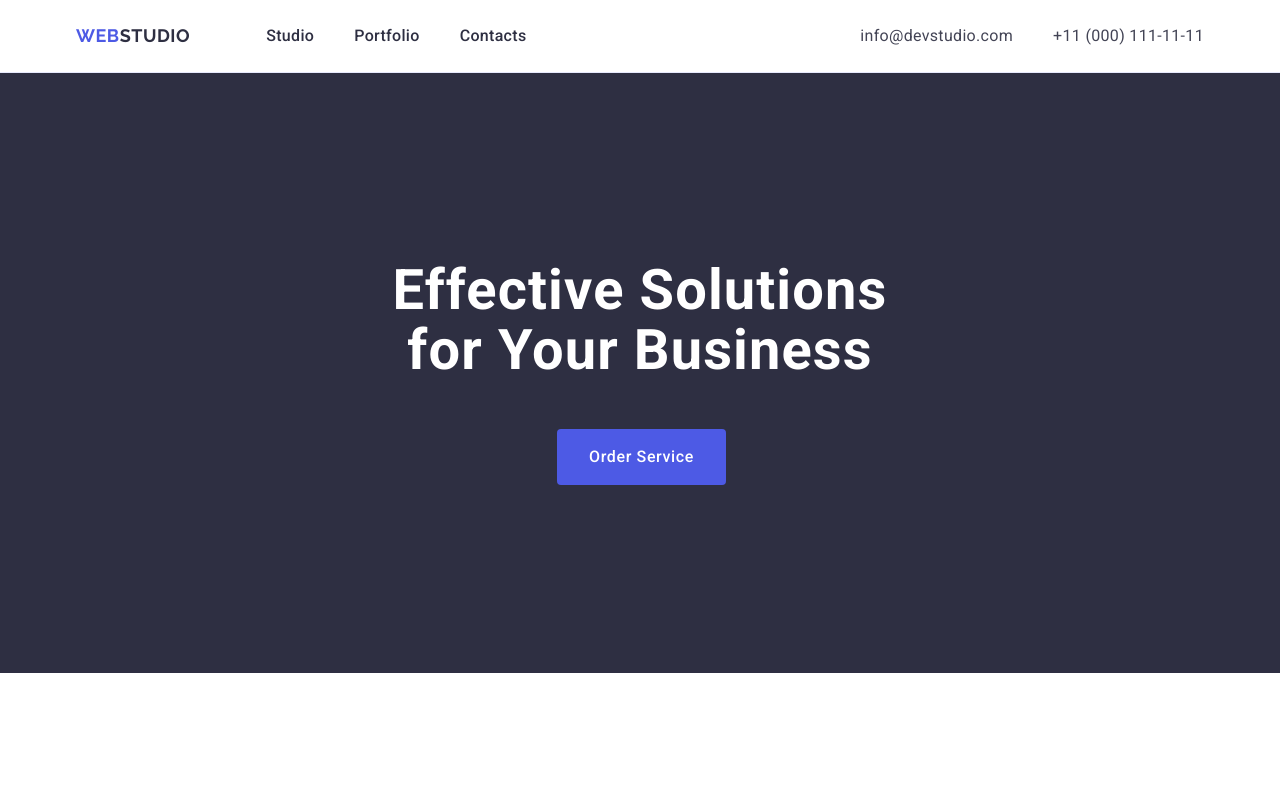
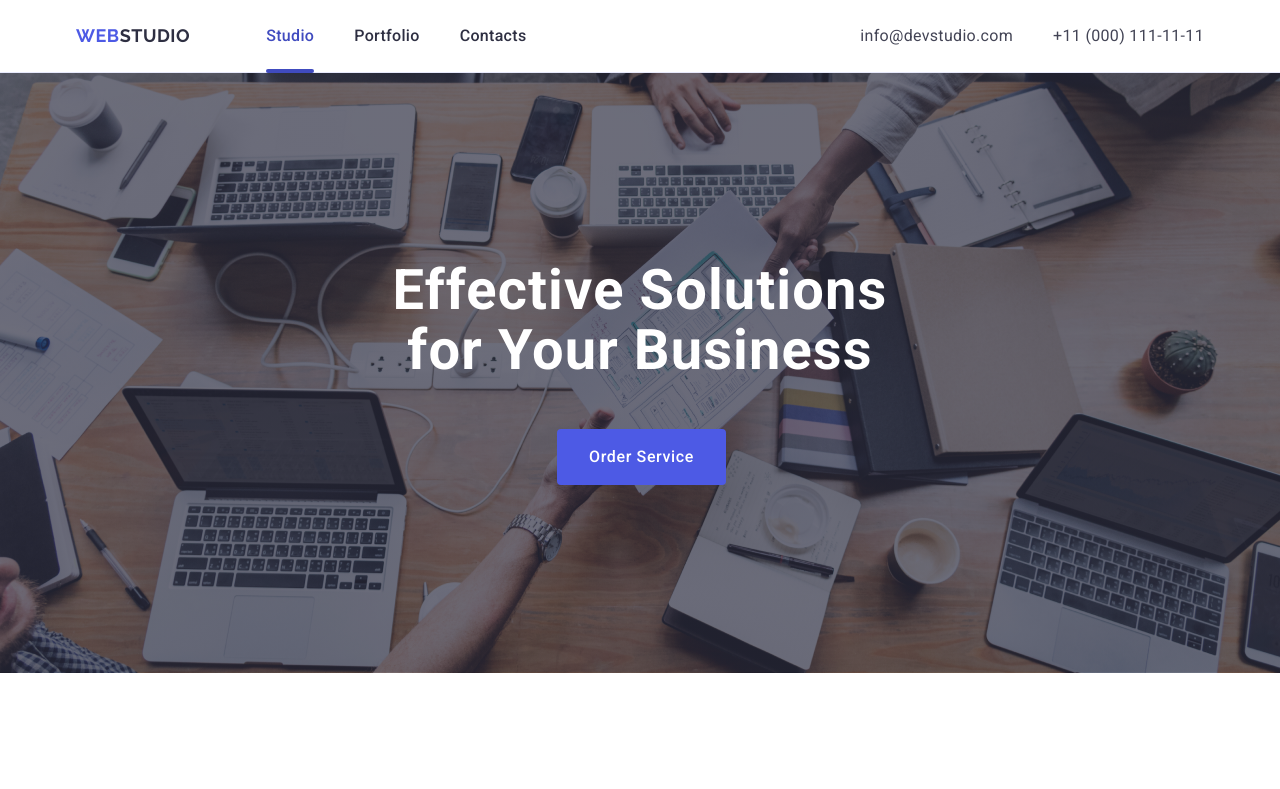
Before and after one commit to angelinasimora/goit-markup-hw-04, a plain HTML site: page index.html in a window 1280 px wide. Shown: the top 789 px of the page. Drawn offline with nearby package versions, Linux system fonts and the light colour scheme.

Commit message:
commit message

```diff
--- a/css/styles.css
+++ b/css/styles.css
@@ -39,6 +39,9 @@ img {
 
 .top-line{
     border-bottom: 1px solid #e7e9fc;
+    box-shadow: 0px 2px 1px rgba(46, 47, 66, 0.08),
+        0px 1px 1px rgba(46, 47, 66, 0.16),
+        0px 1px 6px rgba(46, 47, 66, 0.08);
 }
 
 .header-container{
@@ -88,14 +91,8 @@ img {
     font-size: 16px;
     line-height: 1.5;
     letter-spacing: 0.02em;
-    color: #2e2f42;}
-
-.navigation .link:hover,
-.navigation .link:focus
-{
-    text-decoration:underline ;
+    color: #2e2f42;
 }
-
 
 .navigation-item:hover{
     color: #404bbf;
@@ -104,7 +101,22 @@ img {
 .navigation-item:focus{
     color:#404bbf;
 }
+.navigation-psevdo{
+    position: relative;
+    color:#404bbf;
+    transition: color 250ms cubic-bezier(0.4, 0, 0.2, 1);
+}
 
+.navigation-psevdo::after{
+    content: "";
+    width: 100%;
+    position: absolute;
+    left: 0;
+    bottom: -1px;
+    height: 4px;
+    background-color: #404bbf;
+    border-radius: 2px;
+}
 
 .address{
     font-style: normal;
@@ -126,6 +138,7 @@ img {
     color:#434455;
     display: block;
     padding: 24px 0;
+    transition:color 250ms cubic-bezier(0.4, 0, 0.2, 1);
 }
 
 
@@ -146,6 +159,12 @@ img {
 .hero-title{
     background: #2e2f42;
     padding: 188px 0;
+    background-image:linear-gradient(rgba(46, 47, 66, 0.7), rgba(46, 47, 66, 0.7)),
+    url(../images/people-office.jpg);
+    max-width: 1440px;
+    background-repeat: no-repeat;
+    background-position: center;
+    background-size: cover;
 }
 
 
@@ -178,6 +197,7 @@ img {
     margin-right: 481px;
     min-width: 169px;
     cursor: pointer;
+    transition:background-color 250ms cubic-bezier(0.4, 0, 0.2, 1);
 }
 
 .button:hover,:focus{
```
Also changed, not shown: images/people-office.jpg (added), images/symbol-defs.svg (added).
